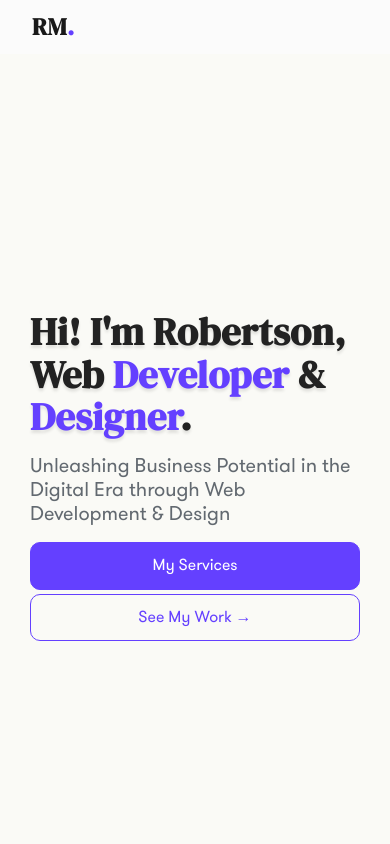
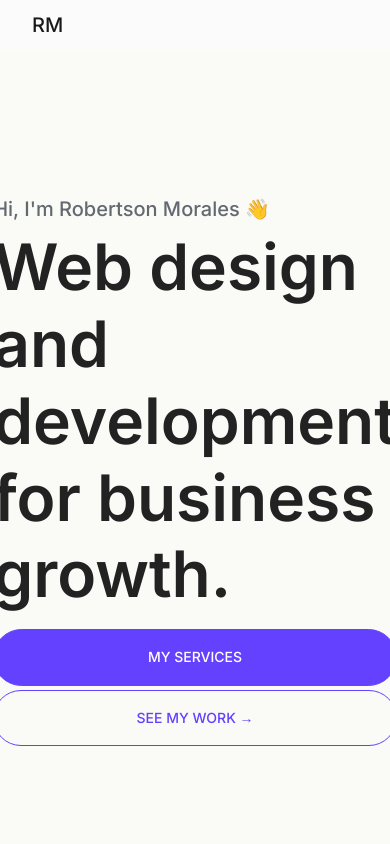
Before and after one commit to robertsonmorales/robertsonmorales.com, a React (Create React App) app: page / in a window 390 px wide. Shown: the top 844 px of the page. Built offline with nearby package versions, Linux system fonts and the light colour scheme; some icons are missing.

Commit message:
update: updated hero and fonts

```diff
--- a/src/components/Header.jsx
+++ b/src/components/Header.jsx
@@ -4,15 +4,15 @@ import ButtonNavigation from './atoms/ButtonNavigation';
 
 function Header() {
     return (
-        <header>
+        <header className='sticky-top glassmorphism'>
             <nav
-                className="navbar navbar-expand-md navbar-light mobile-bg-white fixed-top glassmorphism"
+                className="navbar navbar-expand-md navbar-light mobile-bg-white"
                 id="navbar"
             >
                 <div className="container from-nav mx-3 mx-md-auto">
                     <a href="/"
                         className="navbar-brand border-0 bg-transparent outline-none" >
-                        <div className="h4 mb-0 font-weight-600 font-stack-1">RM<span className="text-primary">.</span></div>
+                        <div className="h5 mb-0 font-weight-500 font-stack-1">RM</div>
                     </a>
                     <button
                         className="navbar-toggler border-0 outline-none"
--- a/src/components/atoms/Subheadline.jsx
+++ b/src/components/atoms/Subheadline.jsx
@@ -5,7 +5,7 @@ function Subheadline({ section, label }) {
     return (
         <div className="text-center mb-4">
             <div className="text-section">{ section }</div>
-            <h2 className="text-highlight" dangerouslySetInnerHTML={{ __html: label }} />
+            <h1 className="text-highlight" dangerouslySetInnerHTML={{ __html: label }} />
         </div>
     );
 }
--- a/src/components/compounds/AboutMe.jsx
+++ b/src/components/compounds/AboutMe.jsx
@@ -25,8 +25,8 @@ class AboutMe extends React.Component {
         <div className="container">
           <div className="row no-gutters flex-column flex-md-row-reverse border-radius">
             <div className="col d-flex align-items-start justify-content-center flex-column">
-              <div className="mb-3 text-section">A bit about me</div>
-              <h2 className="mb-3 text-highlight">I'm Robertson Morales</h2>
+              {/* <div className="mb-3 text-section">A bit about me</div> */}
+              <h1 className="mb-3 text-highlight">A bit about me</h1>
 
               { this.renderAboutMe() }
 
--- a/src/components/compounds/Hero.jsx
+++ b/src/components/compounds/Hero.jsx
@@ -1,23 +1,16 @@
 import React from "react";
 
 import ButtonNavigation  from '../atoms/ButtonNavigation';
+import Profile from "../../images/me/me-primary.webp";
 
-class Hero extends React.Component {
-    // constructor(props) {
-    //     super(props);
-    // }
-
-    render(){
+function Hero() {
     return (
         <section id="hero" className="screen-height">
-                <div className="container">
-                    <div className="d-flex align-items-center flex-column justify-content-center">
-                        <div className="text-left text-md-center">
-                            <h1 className="display-3 font-stack-1 mb-3 mb-md-4" id="intro">Hi! I'm Robertson,
-                                <br />Web <span className="text-primary">Developer</span> & <span className="text-primary">Designer</span>.
-                            </h1>
-
-                            <h5 className="h5 text-muted font-weight-normal mb-3 mb-md-4" id="specialize">Unleashing Business Potential in the Digital Era through Web Development & Design</h5>
+            <div className="row no-gutters container">
+                <div className="col flexbox-center flex-column">
+                    <div className="text-left">
+                        <p className="h5 font-weight-500 text-muted" id="specialize">Hi, I'm Robertson Morales 👋</p>
+                        <h1 className="display-3 font-stack-1 mb-3 mb-md-4" id="intro">Web design and development for business growth.</h1>
 
                         <div className="call-to-actions">
                             <ButtonNavigation selector="btn btn-primary mb-1 mb-md-0 mr-2 mobile-w-100"
@@ -34,6 +27,11 @@ class Hero extends React.Component {
                         </div>
                     </div>
                 </div>
+                <div className="col">
+                    <div className="hero-img-wrapper">
+                        <img src={ Profile } alt="" className="img-fluid" />
+                    </div>
+                </div>
             </div>
 
             <lottie-player
@@ -46,6 +44,5 @@ class Hero extends React.Component {
         </section>
     )
 }
-}
 
 export default Hero;
--- a/src/components/molecules/Project.jsx
+++ b/src/components/molecules/Project.jsx
@@ -32,7 +32,7 @@ class Project extends React.Component {
                 <div className="work-action">
                     <a href={ this.state.details.link }
                         target="_blank"
-                        title="View More"
+                        title={ this.state.details.button_text }
                         rel="noopener noreferrer"
                         className="btn btn-primary mobile-w-100">
                         <div className="d-flex align-items-center">
--- a/src/data/about-me.js
+++ b/src/data/about-me.js
@@ -1,4 +1,4 @@
-import Profile from "../images/me/me-primary.webp";
+import Profile from "../images/me/me-light.webp";
 
 const myProfile = {
     profile: Profile,
--- a/src/sass/_custom.scss
+++ b/src/sass/_custom.scss
@@ -39,7 +39,6 @@
 /* FONT */
 .font-weight-500{
     font-weight: 500;
-    font-family: $font-medium;
 }
 
 .font-weight-600{
@@ -95,6 +94,7 @@
 
         .card-text{
             color: $text-muted;
+            line-height: 1.5;
         }
     }
 
@@ -137,12 +137,15 @@
 }
 
 .text-section{
-    font-weight: bold;
     color: $primary;
+    text-transform: uppercase;
+
+    @extend .mb-2, .font-weight-600;
 }
 
 .text-highlight{
     @extend .font-stack-1;
+    letter-spacing: -0.025em;
 }
 
 .flexbox-works{
@@ -185,6 +188,7 @@
 
 .work-description{
     color: $text-muted;
+    line-height: 1.5;
 }
 
 .work-action{
@@ -311,7 +315,6 @@
 
 .font-stack-1{
     font-family: $font-stack-1 !important;
-    letter-spacing: .4px;
 }
 
 .border-top-left-radius{
@@ -511,7 +514,7 @@
 
 .glassmorphism{
     backdrop-filter: blur(16px) saturate(180%);
-    -webkit-backdrop-filter: blur(16px) saturate(180%);
+    -webkit-backdrop-filter: blur(32px) saturate(180%);
     background-color: rgba(255, 255, 255, 0.75);
     // border-radius: 12px;
     // border: 1px solid rgba(209, 213, 219, 0.3);
--- a/src/sass/_overwrite.scss
+++ b/src/sass/_overwrite.scss
@@ -9,12 +9,9 @@ h1, h2, h3, h4, h5, h6{
 }
 
 .display-3{
-    font-size: clamp(2.4rem, 6vw, 4rem);;
-    line-height: 1.1;
-    letter-spacing: 1px;
-    text-shadow: 0px 3px 3px rgba(0,0,0,0.1);
+    font-size: clamp(2.4rem, 64px, 64px);
 
-    @extend .font-weight-bolder;
+    @extend .font-weight-600;
 }
 
 #intro{
@@ -71,7 +68,7 @@ h1, h2, h3, h4, h5, h6{
         outline: none;
         border: none;
         background-color: transparent;
-        font-size: $font-size;
+        font-size: $font-size-sm;
         font-weight: 600;
         color: $dark;
 
@@ -84,7 +81,6 @@ h1, h2, h3, h4, h5, h6{
 .navbar-light .navbar-nav .show > .nav-link, .navbar-light .navbar-nav .active > .nav-link, .navbar-light .navbar-nav .nav-link.show, .navbar-light .navbar-nav .nav-link.active{
     font-weight: 600;
     color: $primary !important;
-    transform: scale(1.05);
     transition: font-weight .1s linear;
 }
 // ENDS HERE
@@ -92,9 +88,11 @@ h1, h2, h3, h4, h5, h6{
 // BUTTONS
 .btn{
     border-radius: $radius !important;
-    padding: 10px 20px;
     font-weight: 500;
-    font-size: $font-size;
+    font-size: $font-size-sm;
+    text-transform: uppercase;
+
+    @extend .py-3, .px-4;
 
     .feather{
         width: 16px;
@@ -147,7 +145,7 @@ h1, h2, h3, h4, h5, h6{
 
     .form-control{
         width: 100%;
-        border-radius: $radius !important;
+        border-radius: $input-radius !important;
 
         &:focus{
             font-weight: 500;
--- a/src/sass/_variables.scss
+++ b/src/sass/_variables.scss
@@ -1,4 +1,5 @@
-@import url('https://fonts.googleapis.com/css2?family=DM+Serif+Display&display=swap');
+// @import url('https://fonts.googleapis.com/css2?family=DM+Serif+Display&display=swap');
+@import url('https://fonts.googleapis.com/css2?family=Inter:wght@400;500;600;700&display=swap');
 
 $body-bg: #fafafa; // fafafa
 $primary: #6440ff;
@@ -19,16 +20,19 @@ $theme-colors: (
     'dark': $dark
 );
 
-$font-bold: 'GT Walsheim Bold', sans-serif;
-$font-medium: 'GT Walsheim Medium', sans-serif;
-$font-stack: 'GT Walsheim Regular', 'Poppins', sans-serif;
-$font-stack-1: 'DM Serif Display', sans-serif;
+// $font-bold: 'GT Walsheim Bold', sans-serif;
+// $font-medium: 'GT Walsheim Medium', sans-serif;
+// $font-stack: 'GT Walsheim Regular', 'Poppins', sans-serif;
+$font-stack: 'Inter', 'Poppins', sans-serif;
+// $font-stack-1: 'DM Serif Display', sans-serif;
+$font-stack-1: 'Inter', sans-serif;
 $font-size: 16px; // 0.875rem;
 $font-size-sm: 14px;
 
 $border: .0625rem solid rgba(231,234,243,.7);
 $card-radius: 20px;
-$radius: 10px;
+$radius: 32px;
+$input-radius: 8px;
 $line-height-base: 1.6;
 
 // $shadow: 0px 0px 19px #e9e9e9, -4px -4px 19px #ffffff;
```
Also changed, not shown: src/data/works.js (+5 -5 lines), src/sass/style.scss (+0 -9 lines), src/sass/style.css, 1 other file (tests, documents, lock files or other folders). Lines whose indentation alone changed are shown as unchanged.
